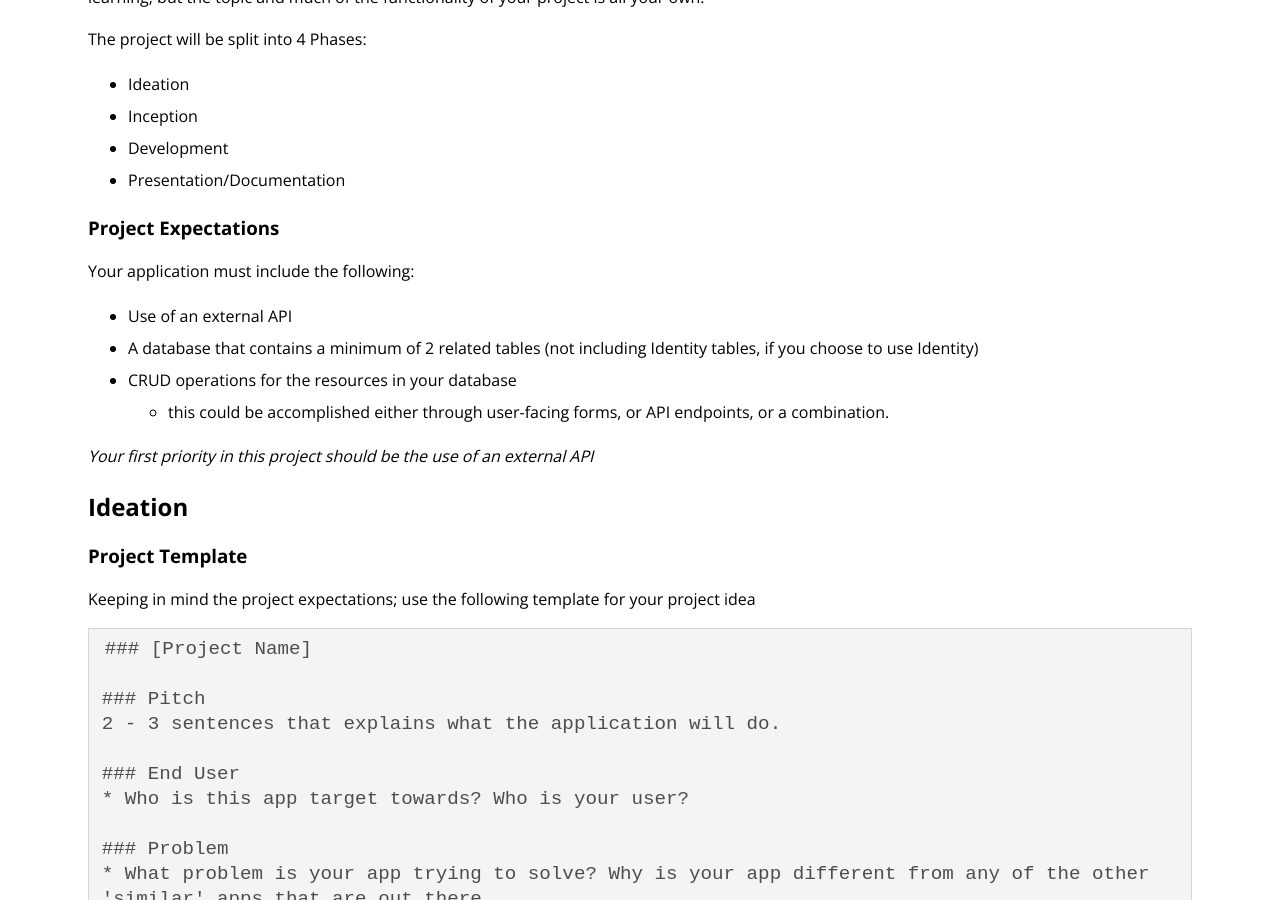
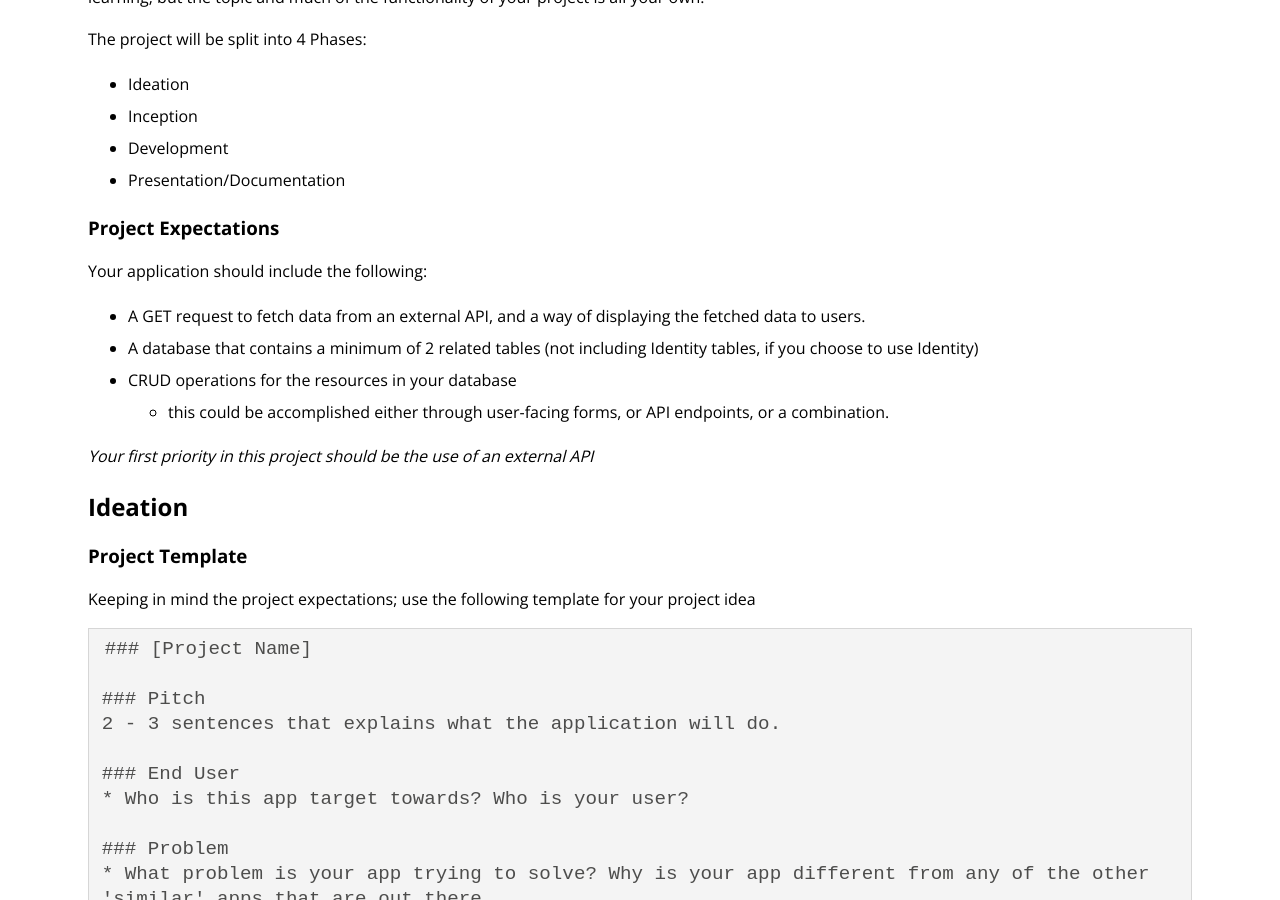
Before and after one commit to turingschool/launch-curriculum, a Jekyll site: the page built from module5/projects/Capstone.md, in a window 1280 px wide and 900 px high, scrolled down 364 px. Built offline with Jekyll 4.4.1, drawn with Linux system fonts in a browser that asks for light colours; nearby versions of some CDN libraries; comment, search, counter and statistics services are not loaded.

Commit message:
Update Capstone.md

```diff
--- a/module5/projects/Capstone.md
+++ b/module5/projects/Capstone.md
@@ -14,8 +14,8 @@ The project will be split into 4 Phases:
 * Presentation/Documentation
 
 ### Project Expectations
-Your application must include the following:
-* Use of an external API
+Your application should include the following:
+* A GET request to fetch data from an external API, and a way of displaying the fetched data to users.
 * A database that contains a minimum of 2 related tables (not including Identity tables, if you choose to use Identity)
 * CRUD operations for the resources in your database
     * this could be accomplished either through user-facing forms, or API endpoints, or a combination.
```
